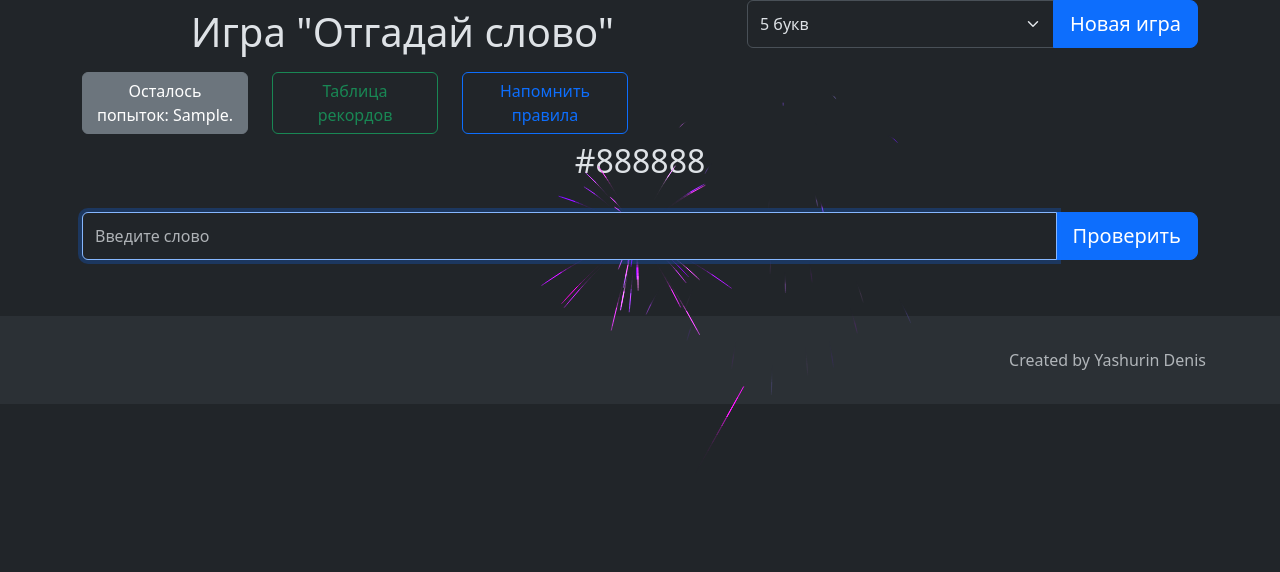
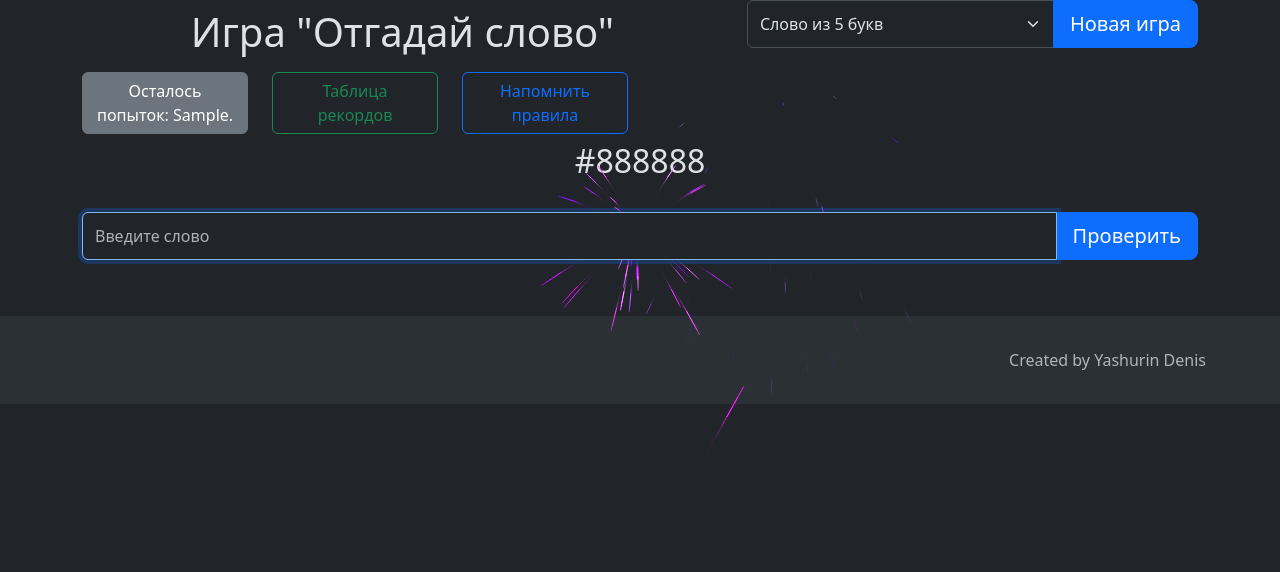
Before and after one commit to Disname33/coolinary, a Django app: template guess_the_word_game/templates/guess_the_word_game/enter_words.html in a window 1280 px wide. Shown: the part 64-636 px from the top of the page. Run offline with Django 4.2, Linux system fonts and the light colour scheme; the template is opened without the code that fills it: most values are stand-ins (such as "Sample title", 1, 10 or a date in 2020).

Commit message:
version 2.8.5 FIX guess_the_word: fix get_full_meaning_word

```diff
--- a/guess_the_word_game/services/guess_the_word_game.py
+++ b/guess_the_word_game/services/guess_the_word_game.py
@@ -73,6 +73,10 @@ def get_full_meaning_word(word: str) -> str:
         if " см. " in meaning_word:
             next_word = _find_next_word("см.", meaning_word)
             if next_word is not None and next_word != 'также' and next_word != '':
+                return meaning_word + str(NounWithDefinition(noun=next_word, definition=get_meaning_word(next_word)))
+        elif " что: " in meaning_word:
+            next_word = _find_next_word("что:", meaning_word)
+            if next_word is not None and next_word != '':
                 return meaning_word + str(NounWithDefinition(noun=next_word, definition=get_meaning_word(next_word)))
     except Exception as e:
         print(e)
--- a/guess_the_word_game/templates/guess_the_word_game/enter_words.html
+++ b/guess_the_word_game/templates/guess_the_word_game/enter_words.html
@@ -14,10 +14,10 @@
                 <div class="input-group justify-content-md-end">
                     <select name="dif" class="form-select" id="inputDifGroupSelect"
                             aria-label="Example select with button addon">
-                        <option value="4">4 букв</option>
-                        <option value="5" selected>5 букв</option>
-                        <option value="6">6 букв</option>
-                        <option value="7">7 букв</option>
+                        <option value="4">Слово из 4 букв</option>
+                        <option value="5" selected>Слово из 5 букв</option>
+                        <option value="6">Слово из 6 букв</option>
+                        <option value="7">Слово из 7 букв</option>
                     </select>
                     <button class="btn btn-primary btn-lg" type="submit">Новая игра</button>
                 </div>
```
Also changed, not shown: guess_the_word_game/templates/guess_the_word_game/results.html (+4 -4 lines).
